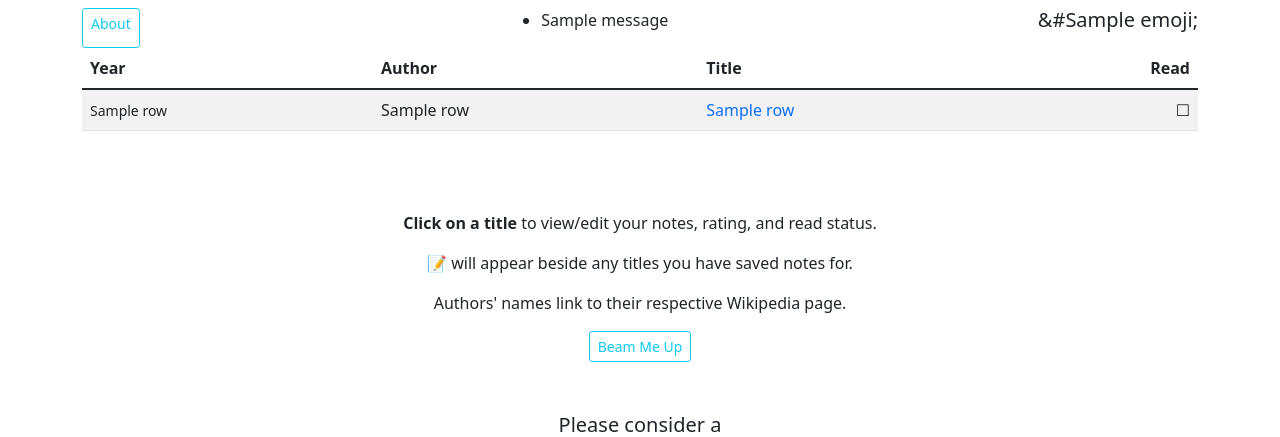
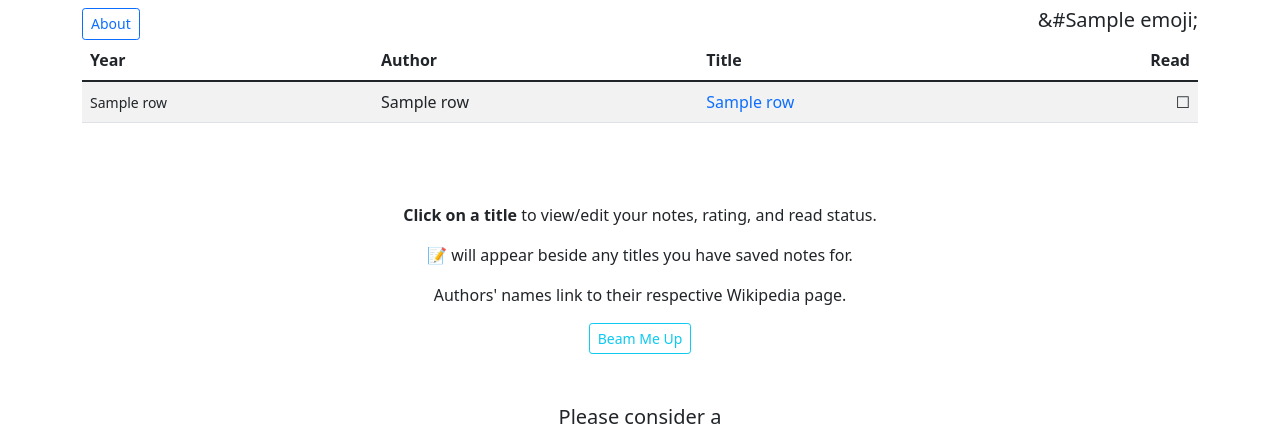
Before and after one commit to andrewbhorton/hugo-booklog, a Flask app: template templates/index.html in a window 1280 px wide. Shown: the part 61-498 px from the top of the page. Run offline with Flask 2, Linux system fonts and the light colour scheme; the template is opened without the code that fills it: most values are stand-ins (such as "Sample title", 1, 10 or a date in 2020); one stand-in notice (Sample message) is shown; some libraries are stand-ins or nearby versions.

Commit message:
Update index.html

```diff
--- a/templates/index.html
+++ b/templates/index.html
@@ -3,17 +3,7 @@
 {% block navbar %}<ul class="navbar-nav mr-sm-2"><a href="/logout" class="btn btn-outline-info">Log Out</a></ul>{% endblock %}
 
 {% block main %}
-
-<div class="d-flex justify-content-between"><a href="#about" class="btn btn-outline-info btn-sm">About</a>
-  {% with messages = get_flashed_messages() %}
-  {% if messages %}
-    <ul class=flashes>
-    {% for message in messages %}
-      <li>{{ message }}</li>
-    {% endfor %}
-    </ul>
-  {% endif %}
-{% endwith %}
+<div class="d-flex justify-content-between"><a href="#about" class="btn btn-outline-primary btn-sm">About</a>
 {% if rewards %}<h5 title="You earned an achievement! Keep reading to collect them all!">{% for emoji in rewards|reverse %}&#{{ emoji }};{% endfor %}</h5>{% endif %}
 </div>
 <table class="table table-striped">
```
